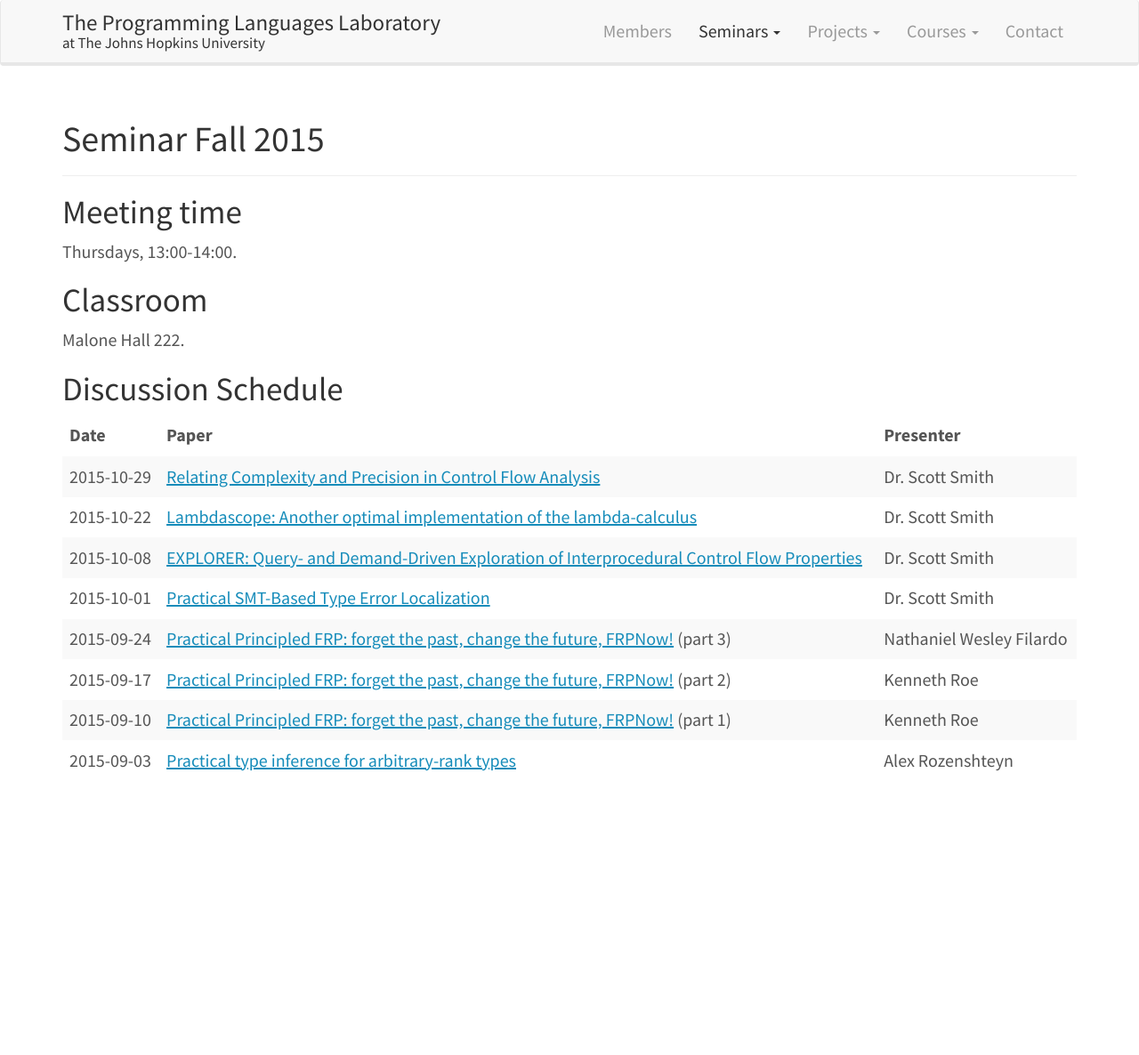
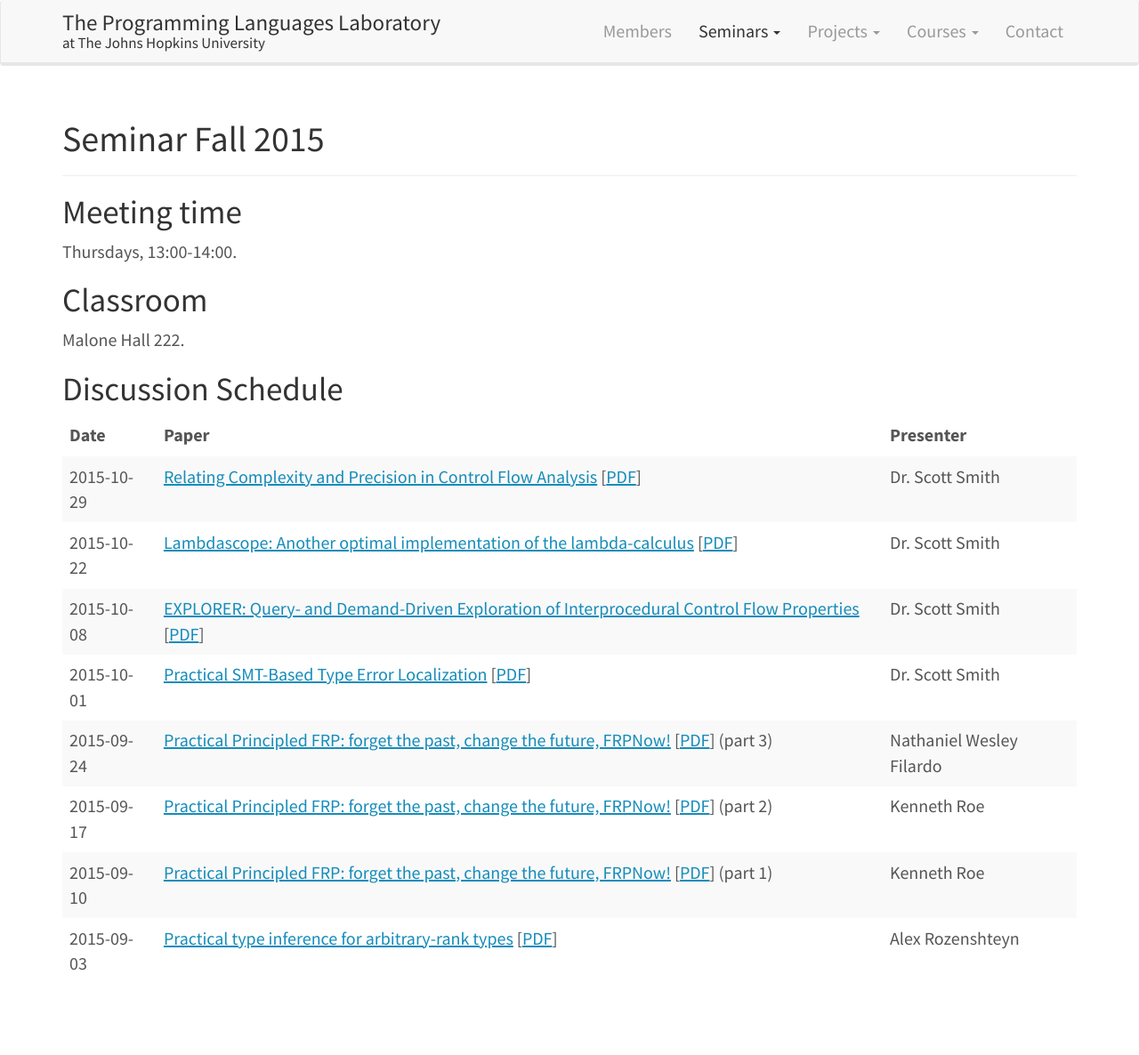
Before and after one commit to JHU-PL-Lab/www-pl-lab, a Jekyll site: the page built from seminars/fall-2015.md, in a window 1280 px wide. Shown: the whole page at 89% size. Built offline with Jekyll 4.4.1, drawn with Linux system fonts in a browser that asks for light colours; before the commit the page ends 957 px from its top, so only the background shows below that.

Commit message:
Add links to paper references

```diff
--- a/seminars/fall-2015.md
+++ b/seminars/fall-2015.md
@@ -16,13 +16,13 @@ Malone Hall 222.
 Discussion Schedule
 -------------------
 
-|       Date | Paper                                                                                                                                    | Presenter                |
-|------------+------------------------------------------------------------------------------------------------------------------------------------------+--------------------------|
-| 2015-10-29 | [Relating Complexity and Precision in Control Flow Analysis](http://www.cs.brandeis.edu/~mairson/Papers/icfp07.pdf)                      | Dr. Scott Smith          |
-| 2015-10-22 | [Lambdascope: Another optimal implementation of the lambda-calculus](http://www.phil.uu.nl/~oostrom/publication/pdf/lambdascope.pdf)     | Dr. Scott Smith          |
-| 2015-10-08 | [EXPLORER: Query- and Demand-Driven Exploration of Interprocedural Control Flow Properties](http://www.cs.utexas.edu/~isil/oopsla15.pdf) | Dr. Scott Smith          |
-| 2015-10-01 | [Practical SMT-Based Type Error Localization](http://dl.acm.org/citation.cfm?id=2784765&CFID=707611196&CFTOKEN=5667089)                  | Dr. Scott Smith          |
-| 2015-09-24 | [Practical Principled FRP: forget the past, change the future, FRPNow!](http://dl.acm.org/citation.cfm?id=2784752) (part 3)              | Nathaniel Wesley Filardo |
-| 2015-09-17 | [Practical Principled FRP: forget the past, change the future, FRPNow!](http://dl.acm.org/citation.cfm?id=2784752) (part 2)              | Kenneth Roe              |
-| 2015-09-10 | [Practical Principled FRP: forget the past, change the future, FRPNow!](http://dl.acm.org/citation.cfm?id=2784752) (part 1)              | Kenneth Roe              |
-| 2015-09-03 | [Practical type inference for arbitrary-rank types](http://research.microsoft.com/en-us/um/people/simonpj/papers/higher-rank)            | Alex Rozenshteyn         |
+|       Date | Paper                                                                                                                                                                                                                 | Presenter                |
+|------------+-----------------------------------------------------------------------------------------------------------------------------------------------------------------------------------------------------------------------+--------------------------|
+| 2015-10-29 | [Relating Complexity and Precision in Control Flow Analysis](http://dl.acm.org/citation.cfm?id=1291166) [[PDF](http://www.cs.brandeis.edu/~mairson/Papers/icfp07.pdf)]                                                | Dr. Scott Smith          |
+| 2015-10-22 | [Lambdascope: Another optimal implementation of the lambda-calculus](http://citeseerx.ist.psu.edu/viewdoc/summary?doi=10.1.1.109.3616&rank=1) [[PDF](http://www.phil.uu.nl/~oostrom/publication/pdf/lambdascope.pdf)] | Dr. Scott Smith          |
+| 2015-10-08 | [EXPLORER: Query- and Demand-Driven Exploration of Interprocedural Control Flow Properties](http://dl.acm.org/citation.cfm?id=2814284) [[PDF](http://www.cs.utexas.edu/~isil/oopsla15.pdf)]                           | Dr. Scott Smith          |
+| 2015-10-01 | [Practical SMT-Based Type Error Localization](http://dl.acm.org/citation.cfm?id=2784765&CFID=727097770&CFTOKEN=38027985) [[PDF](http://cs.nyu.edu/~zvonimir/papers/icfp15.pdf)]                                       | Dr. Scott Smith          |
+| 2015-09-24 | [Practical Principled FRP: forget the past, change the future, FRPNow!](http://dl.acm.org/citation.cfm?id=2784752) [[PDF](http://www.cse.chalmers.se/~atze/papers/prprfrp.pdf)] (part 3)                              | Nathaniel Wesley Filardo |
+| 2015-09-17 | [Practical Principled FRP: forget the past, change the future, FRPNow!](http://dl.acm.org/citation.cfm?id=2784752) [[PDF](http://www.cse.chalmers.se/~atze/papers/prprfrp.pdf)] (part 2)                              | Kenneth Roe              |
+| 2015-09-10 | [Practical Principled FRP: forget the past, change the future, FRPNow!](http://dl.acm.org/citation.cfm?id=2784752) [[PDF](http://www.cse.chalmers.se/~atze/papers/prprfrp.pdf)] (part 1)                              | Kenneth Roe              |
+| 2015-09-03 | [Practical type inference for arbitrary-rank types](http://dl.acm.org/citation.cfm?id=1194876) [[PDF](http://research.microsoft.com/en-us/um/people/simonpj/papers/higher-rank/putting.pdf)]                          | Alex Rozenshteyn         |
```
